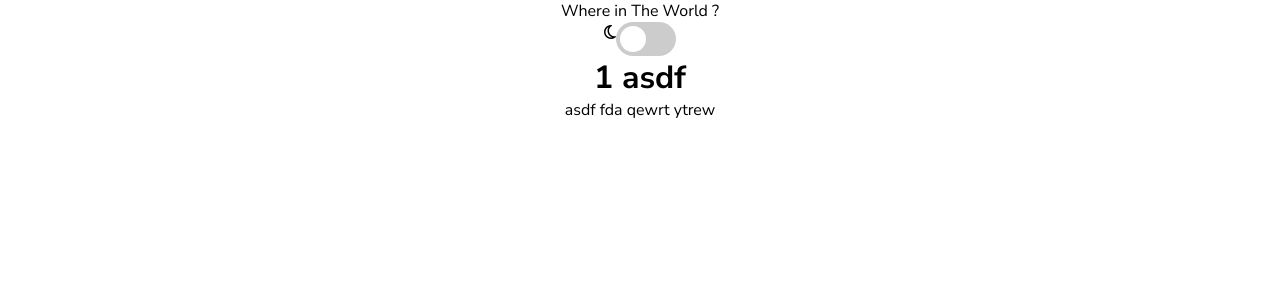
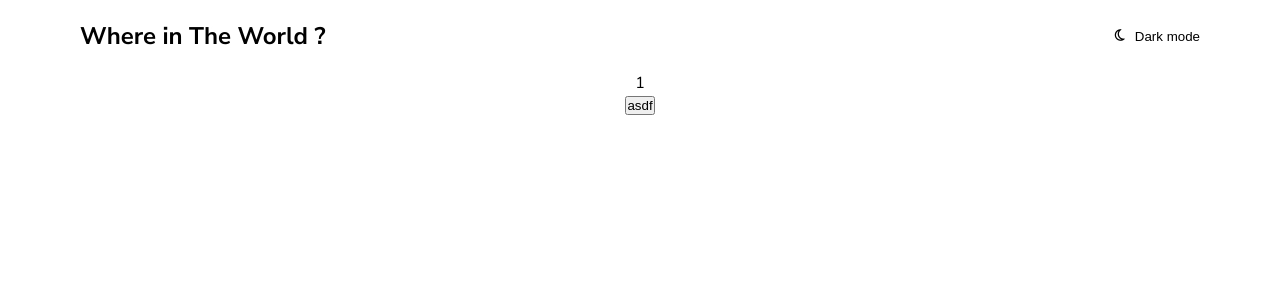
Before and after one commit to RibeiroPorto/countries-api-fem, a React (Create React App) app: page /countries/1 in a window 1280 px wide. Shown: the top 300 px of the page. Built offline with nearby package versions, Linux system fonts and the light colour scheme.

Commit message:
adicionado filtros e dark mode

```diff
--- a/src/App.js
+++ b/src/App.js
@@ -2,11 +2,23 @@
 import './App.css';
 import Rotas from './pages/routes';
 import TopSection from './components/topComp';
+import { useState } from 'react';
+
 
 function App() {
+  const [colorMode, setColorMode] = useState("white")
+
+    function changeMode(){
+        if(colorMode==="white"){
+            setColorMode("dark")
+        }else{
+            setColorMode("white")
+        }
+        console.log(colorMode)
+    }
   return (
-    <div className="App">
-      <TopSection></TopSection>
+    <div className={"App"+" "+colorMode} >
+      <TopSection func={changeMode}></TopSection>
      <Rotas></Rotas>
 
     </div>
--- a/src/components/cards.css
+++ b/src/components/cards.css
@@ -1,3 +1,7 @@
+a{
+    text-decoration: none;
+    color: black;
+}
 .card img {
     width: 280px;
     height: 180px;
@@ -40,3 +44,13 @@
 .region {}
 
 .captal {}
+
+
+/* Dark mode */
+
+.dark .card {
+    background-color: rgb(43, 55, 67);
+    color: white;
+
+
+}
--- a/src/components/cards.js
+++ b/src/components/cards.js
@@ -1,20 +1,22 @@
 import './cards.css'
 
-function Card({ flag, flagAlt, name, population, region, captal }) {
+function Card({link, flag, flagAlt, name, population, region, captal }) {
 
 
     return (
+        <a href={link}>
         <div className='card'>
             <img src={flag} alt={flagAlt}></img>
             <div>
                 <p className='name'> {name}</p>
-                <p className='population'> <span>Population : </span><number>{population}</number></p>
+                <p className='population'> <span>Population : </span>{population}</p>
                 <p className='region'> <span>Region : </span>{region}</p>
                 <p className='captal'> <span>capital : </span>{captal}</p>
 
 
             </div>
         </div>
+        </a>
     )
 }
 export default Card
--- a/src/components/cardsPainel.css
+++ b/src/components/cardsPainel.css
@@ -4,10 +4,16 @@
     display: flex;
     flex-direction: column;
     background-color:  rgb(250, 250, 250);
-
+    min-height: 100vh;
 
 }
 .cardsContainer>div:last-child{
     display: flex;
     flex-wrap: wrap;
 }
+
+/* Dark Mode */
+
+.dark .cardsContainer{
+    background-color: rgb(32, 45, 54);
+}
--- a/src/components/cardsPainel.js
+++ b/src/components/cardsPainel.js
@@ -6,6 +6,9 @@ import Card from './cards';
 function CardsPanel() {
     const [data, setData] = useState(null)
     const [loading, setloading] = useState(true)
+    const [filteredRegion, setFilterRegion]=useState(null)
+
+    const [filteredCountry, setFilterCountry]=useState(null)
 
     useEffect(() => {
         const fetchData = async () => {
@@ -22,6 +25,17 @@ function CardsPanel() {
         fetchData()
     }, [])
 
+    function filterRegion( region){
+        if(region==='Filter by Region'){
+            setFilterRegion(null)
+        }else{
+        setFilterRegion(region)
+        }
+    }
+    function SearchForaCountry( name){
+        console.log(name)
+        setFilterCountry(name)
+    }
     if (loading) {
         return <p>loading</p>
     } else {
@@ -31,7 +45,7 @@ function CardsPanel() {
 
         return (
             <div className='cardsContainer'>
-                <SearchBar></SearchBar>
+                <SearchBar funcRegion={filterRegion} funcName={SearchForaCountry}></SearchBar>
                 <div>
                     {
                         Object.values(data).map((element, index) => {
@@ -43,6 +57,22 @@ function CardsPanel() {
                             let captal = element.capital
                             let flag = element.flags
 
+                            let nativeName = element.name.nativeName
+                            let subRegion =element.subregion
+                            let domain = element.tld
+                            let currencie = element.currencies
+                            let languages = element.languages
+                            let BorderCountries=''
+                            if(filteredRegion !== null){
+                                if(region !== filteredRegion){
+                                    return <></>
+                                }
+                            }
+                            if(filteredCountry !== null){
+                                if( !name.includes(filteredCountry)){
+                                    return <></>
+                                }
+                            }
                             return (
                                 <Card
                                     key={index}
@@ -52,6 +82,7 @@ function CardsPanel() {
                                     population={formatedPopulation}
                                     region={region}
                                     captal={captal}
+                                    link={"/countries/"+name}
                                 >
 
                                 </Card>
--- a/src/components/searchBar.css
+++ b/src/components/searchBar.css
@@ -54,10 +54,25 @@ div.search{
 
     box-shadow: 0px 0px 10px rgba(0,0,0,0.1);
     padding: 0 0 0 20px ;
-    border-radius: 0;
+    border-radius: 4px;
 }
 .search .region-filter::after{
     border-radius: 0;
-    background-color: red;
-    overflow: ;
+
 }
+
+/* Dark Mode */
+
+.dark .search .searchbar{
+    background-color: rgb(43, 55, 67);
+    color: rgb(250, 249, 250);
+}
+.dark .search .input-container::before{
+
+    background-image: url('./media/magnifying-glass-svgrepo-com-2.svg');
+}
+
+.dark .search .region-filter{
+    background-color: rgb(43, 55, 67);
+    color: rgb(217, 216, 218);
+}
--- a/src/components/serachBar.js
+++ b/src/components/serachBar.js
@@ -1,14 +1,24 @@
 import "./searchBar.css"
+function SearchBar({ funcRegion, funcName}) {
 
-function SearchBar() {
+    const handleSelectChange = (event) => {
+
+        funcRegion(event.target.value)
+    };
+    const handleInputChange = (event) => {
+
+        funcName(event.target.value)
+    };
 
     return <div className="search">
-        <div className='input-container'> <input className="searchbar" placeholder="Search for a Country..."></input></div>
-        <select className="region-filter">
+        <div className='input-container'>
+            <input onChange={handleInputChange} className="searchbar" placeholder="Search for a Country..."></input>
+        </div>
+        <select onChange={handleSelectChange} className="region-filter">
 
             <option>Filter by Region</option>
             <option>Africa</option>
-            <option>America</option>
+            <option>Americas</option>
             <option>Asia</option>
             <option>Europe</option>
             <option>Oceania</option>
--- a/src/components/topComp.js
+++ b/src/components/topComp.js
@@ -1,16 +1,19 @@
 import './topComponent.css'
 
+function TopSection({func}) {
 
-function TopSection() {
 
-    return (<div>
+    return (<div className='top-component'>
         <p>Where in The World ?</p>
-        <i class="far fa-moon"></i>
-        <label class="switch">
-            <input type="checkbox"></input>
 
-                <span class="slider round"></span>
-        </label>
+        <button onClick={func} className='DarkMode_Button'>
+            <i className="far fa-moon white"></i>
+            <i className="fas fa-moon dark"></i>
+
+            <p> Dark mode</p>
+        </button>
+
+
     </div>)
 }
 export default TopSection
--- a/src/components/topComponent.css
+++ b/src/components/topComponent.css
@@ -1,62 +1,43 @@
-/* The switch - the box around the slider */
-.switch {
-    position: relative;
-    display: inline-block;
-    width: 60px;
-    height: 34px;
+.top-component{
+  display: flex;
+  justify-content: space-between;
+  padding: 20px 80px  ;
+  align-items: center;
+
+}
+.top-component>p{
+  font-weight: bold;
+  font-size: 1.5em;
 }
 
-  /* Hide default HTML checkbox */
-  .switch input {
-    opacity: 0;
-    width: 0;
-    height: 0;
+.DarkMode_Button{
+  background-color: rgba(255, 255, 255,0.0);
+  border: none;
+  display: flex;
+  align-items: center;
+  cursor: pointer;
+}
+.DarkMode_Button .dark{
+  display: none;
 }
 
-  /* The slider */
-  .slider {
-    position: absolute;
-    cursor: pointer;
-    top: 0;
-    left: 0;
-    right: 0;
-    bottom: 0;
-    background-color: #ccc;
-    -webkit-transition: .4s;
-    transition: .4s;
+.DarkMode_Button p{
+  margin-left: 10px;
 }
 
-  .slider:before {
-    position: absolute;
-    content: "";
-    height: 26px;
-    width: 26px;
-    left: 4px;
-    bottom: 4px;
-    background-color: white;
-    -webkit-transition: .4s;
-    transition: .4s;
+/* Dark Mode */
+.dark .top-component{
+  background-color: rgb(43, 55, 67);
 }
-
-  input:checked + .slider {
-    background-color: #2196F3;
+.dark .top-component>p{
+  color: white;
 }
-
-  input:focus + .slider {
-    box-shadow: 0 0 1px #2196F3;
+.dark .DarkMode_Button{
+  color: white;
 }
-
-  input:checked + .slider:before {
-    -webkit-transform: translateX(26px);
-    -ms-transform: translateX(26px);
-    transform: translateX(26px);
+.dark .DarkMode_Button .dark{
+  display: inline-block;
 }
-
-  /* Rounded sliders */
-  .slider.round {
-    border-radius: 34px;
+.dark .DarkMode_Button .white{
+  display: none;
 }
-
-  .slider.round:before {
-    border-radius: 50%;
-  }
--- a/src/pages/country.js
+++ b/src/pages/country.js
@@ -1,20 +1,25 @@
 import React from "react";
 
-import {  useParams } from "react-router-dom";
+import { useParams } from "react-router-dom";
 
-function Country( ) {
-    let { country } = useParams();
+import { useEffect, useState } from 'react';
 
-    console.log(country)
+function Country() {
 
-  return (
-    <div className="Country">
+  const [data, setData] = useState(null)
+  const [loading, setloading] = useState(true)
 
-      <h1>{country} asdf</h1>
-      <p>asdf fda qewrt  ytrew</p>
-
-    </div>
-  );
+  let { country } = useParams();
+  console.log(data)
+  function show(){
+    console.log('a')
+  }
+  return(
+    <>
+    <p>{country}</p>
+    <button onClick={show}>asdf</button>
+    </>
+  )
 }
 
 export default Country;
--- a/src/pages/home.js
+++ b/src/pages/home.js
@@ -5,8 +5,8 @@ function Home() {
 
   return (
     <div className="Main">
-
-      <Link to='/countries/10'>country</Link>
+{/*
+      <Link to='/countries/10'>country</Link> */}
      <CardsPanel></CardsPanel>
 
     </div>
```
Also changed, not shown: src/pages/country copy.js (added, +48 -0 lines), src/components/media/magnifying-glass-svgrepo-com-2.svg (added). Lines whose indentation alone changed are shown as unchanged.
